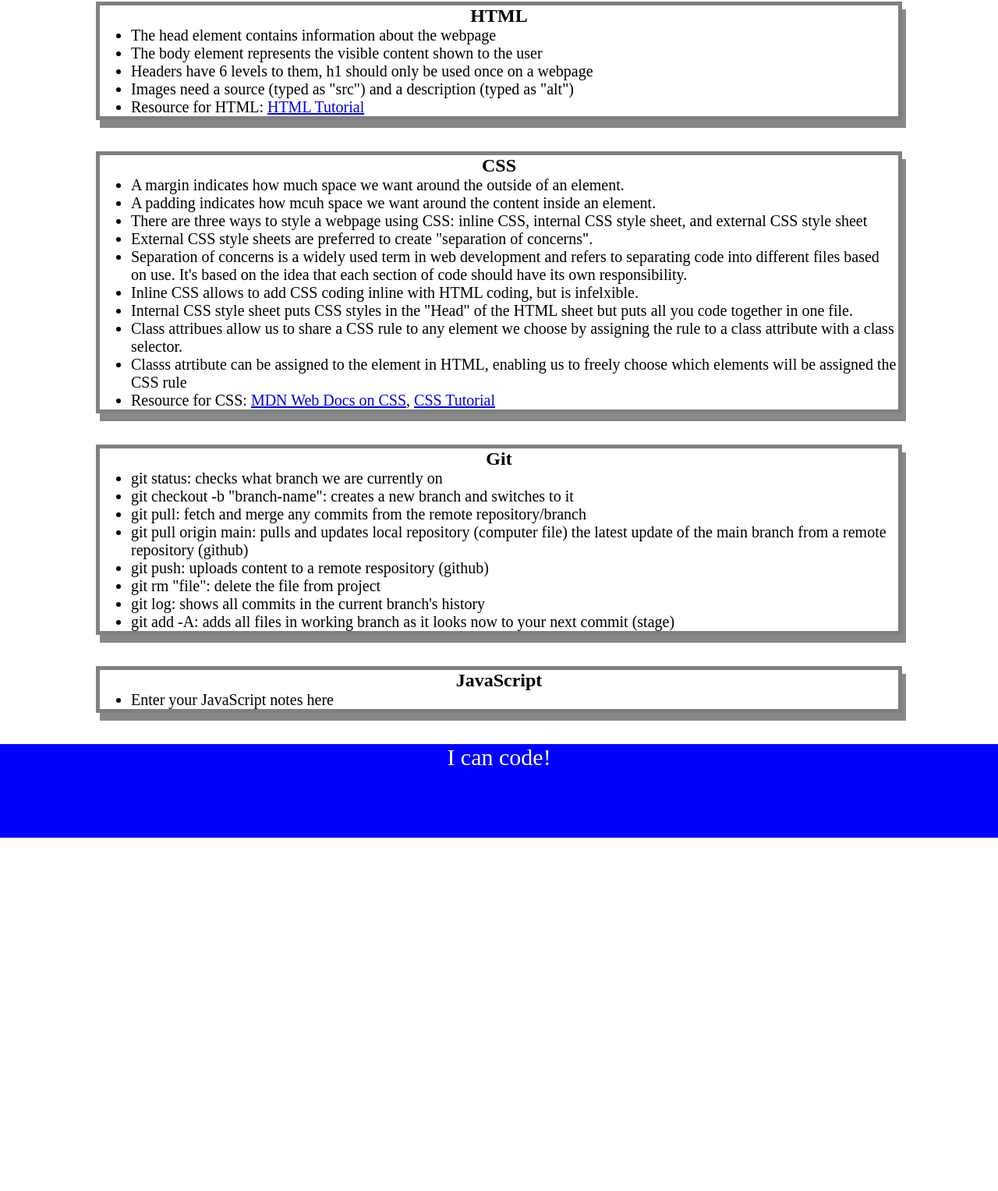
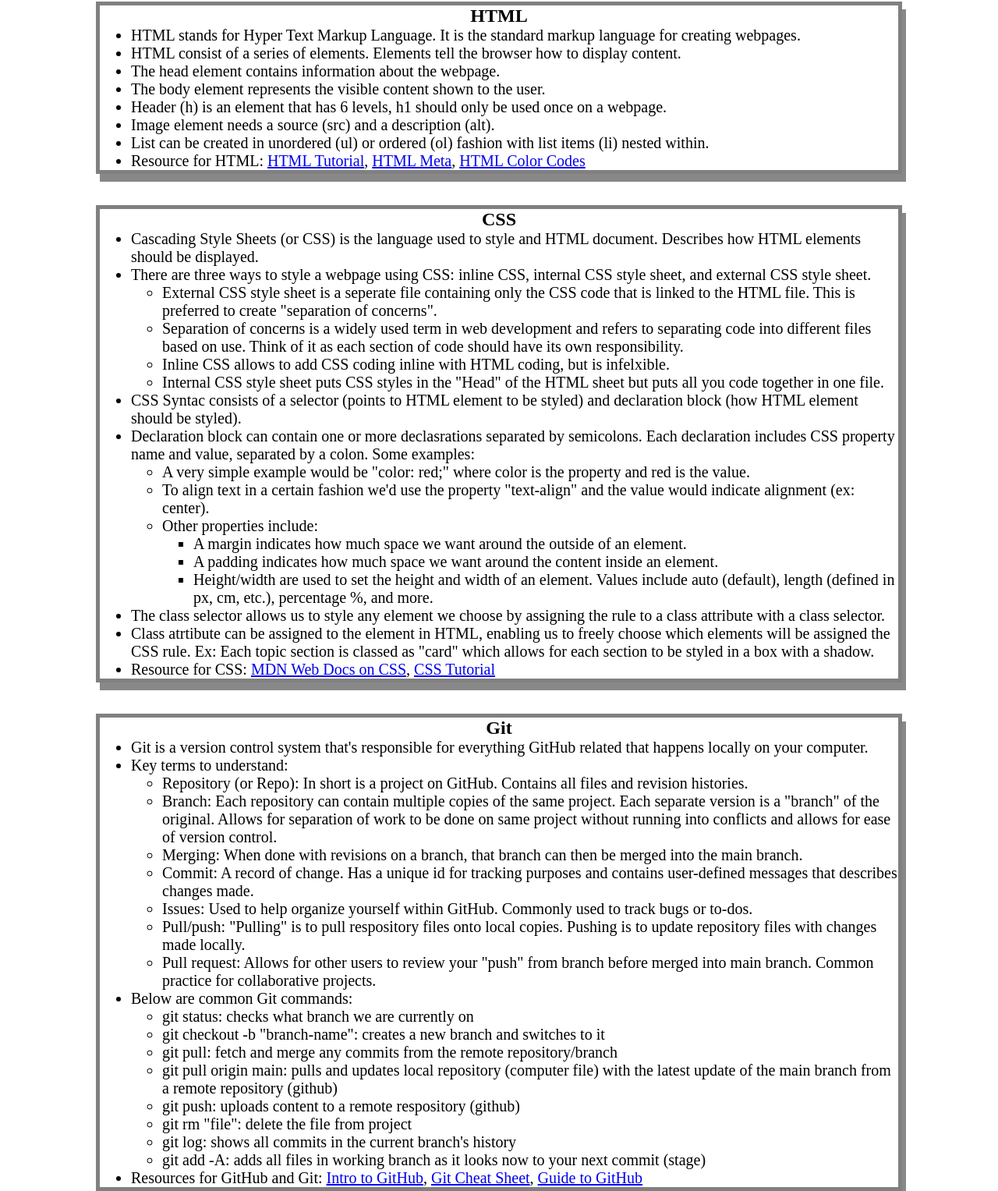
Before and after one commit to Annie-McElroy/prework-study-guide, a plain HTML site: page index.html in a window 1280 px wide. Shown: the part 158-1685 px from the top of the page at 78% size. Before the commit the page ends 1232 px from the top, so only its background shows below. Drawn offline with Linux system fonts and the light colour scheme.

Commit message:
Added rest of javascript code

```diff
--- a/assets/script.js
+++ b/assets/script.js
@@ -1,19 +1,29 @@
 var topics = ['HTML', 'CSS', 'Git', 'JavaScript'];
 
-for(var x = 0; x < topics.length; x++) {
+var randomTopic = topics[Math.floor(Math.random() * topics.length)];
+
+function listTopics() {
+    for (var x = 0; x < topics.length; x++) {
         console.log(topics[x]);
     }
+}
 
-/*
-if (topic === 'HTML') {
+function selectTopic () {
+    if (randomTopic === 'HTML') {
         console.log("Let's study HTML!");
-} else if (topic ==='CSS') {
+    } else if (randomTopic ==='CSS') {
         console.log("Let's study CSS!");
-} else if (topic === 'Git') {
+    } else if (randomTopic === 'Git') {
         console.log("Let's study Git!");
-} else if (topic === 'JavaScript') {
+    } else if (randomTopic === 'JavaScript') {
         console.log("Let's study JavaScript!");
     } else {
         console.log('Please try again!');
     }
-*/
+}
+
+console.log('Here are the topics we learned through Prework:')
+listTopics()
+
+console.log('Which topic should we study first?')
+selectTopic()
--- a/index.html
+++ b/index.html
@@ -17,26 +17,42 @@
       <section class="card" id="html-section">
         <h2>HTML</h2>
         <ul>
-          <li>The head element contains information about the webpage</li>
-          <li>The body element represents the visible content shown to the user</li>
-          <li>Headers have 6 levels to them, h1 should only be used once on a webpage</li>
-          <li>Images need a source (typed as "src") and a description (typed as "alt")</li>
-          <li>Resource for HTML: <a href="https://www.w3schools.com/html/default.asp">HTML Tutorial</a></li>
+          <li>HTML stands for Hyper Text Markup Language. It is the standard markup language for creating webpages.</li>
+          <li>HTML consist of a series of elements. Elements tell the browser how to display content.</li>
+          <li>The head element contains information about the webpage.</li>
+          <li>The body element represents the visible content shown to the user.</li>
+          <li>Header (h) is an element that has 6 levels, h1 should only be used once on a webpage.</li>
+          <li>Image element needs a source (src) and a description (alt).</li>
+          <li>List can be created in unordered (ul) or ordered (ol) fashion with list items (li) nested within.</li>
+          <li>Resource for HTML: <a href="https://www.w3schools.com/html/default.asp">HTML Tutorial</a>, <a href="https://www.w3schools.com/tags/tag_meta.asp">HTML Meta</a>, <a href="https://htmlcolorcodes.com/">HTML Color Codes</a></li>
         </ul>
       </section>
 
       <section class="card" id="css-section">
         <h2>CSS</h2>
         <ul>
-          <li>A margin indicates how much space we want around the outside of an element.</li>
-          <li>A padding indicates how mcuh space we want around the content inside an element.</li>
-          <li>There are three ways to style a webpage using CSS: inline CSS, internal CSS style sheet, and external CSS style sheet</li>
-          <li>External CSS style sheets are preferred to create "separation of concerns".</li>
-          <li>Separation of concerns is a widely used term in web development and refers to separating code into different files based on use. It's based on the idea that each section of code should have its own responsibility.</li>
+          <li>Cascading Style Sheets (or CSS) is the language used to style and HTML document. Describes how HTML elements should be displayed.</li>
+          <li>There are three ways to style a webpage using CSS: inline CSS, internal CSS style sheet, and external CSS style sheet.</li>
+            <ul>
+              <li>External CSS style sheet is a seperate file containing only the CSS code that is linked to the HTML file. This is preferred to create "separation of concerns".</li>
+              <li>Separation of concerns is a widely used term in web development and refers to separating code into different files based on use. Think of it as each section of code should have its own responsibility.</li>
               <li>Inline CSS allows to add CSS coding inline with HTML coding, but is infelxible.</li>
               <li>Internal CSS style sheet puts CSS styles in the "Head" of the HTML sheet but puts all you code together in one file.</li>
-          <li>Class attribues allow us to share a CSS rule to any element we choose by assigning the rule to a class attribute with a class selector.</li>
-          <li>Classs atrtibute can be assigned to the element in HTML, enabling us to freely choose which elements will be assigned the CSS rule</li>
+            </ul>
+          <li>CSS Syntac consists of a selector (points to HTML element to be styled) and declaration block (how HTML element should be styled).</li>
+          <li>Declaration block can contain one or more declasrations separated by semicolons. Each declaration includes CSS property name and value, separated by a colon. Some examples:</li>
+            <ul>
+              <li>A very simple example would be "color: red;" where color is the property and red is the value.</li>
+              <li>To align text in a certain fashion we'd use the property "text-align" and the value would indicate alignment (ex: center).</li>
+              <li>Other properties include:</li>
+                <ul>
+                  <li>A margin indicates how much space we want around the outside of an element.</li>
+                  <li>A padding indicates how much space we want around the content inside an element.</li>
+                  <li>Height/width are used to set the height and width of an element. Values include auto (default), length (defined in px, cm, etc.), percentage %, and more.</li>
+                </ul>
+            </ul>
+          <li>The class selector allows us to style any element we choose by assigning the rule to a class attribute with a class selector.</li>
+          <li>Class atrtibute can be assigned to the element in HTML, enabling us to freely choose which elements will be assigned the CSS rule. Ex: Each topic section is classed as "card" which allows for each section to be styled in a box with a shadow.</li>
           <li>Resource for CSS: <a href="https://developer.mozilla.org/en-US/docs/Web/CSS">MDN Web Docs on CSS</a>, <a href="https://www.w3schools.com/css/default.asp">CSS Tutorial</a></li>
         </ul>
       </section>
@@ -44,21 +60,50 @@
       <section class="card" id="git-section">
         <h2>Git</h2>
         <ul>
+          <li>Git is a version control system that's responsible for everything GitHub related that happens locally on your computer.</li>
+          <li>Key terms to understand:
+            <ul>
+              <li>Repository (or Repo): In short is a project on GitHub. Contains all files and revision histories.</li>
+              <li>Branch: Each repository can contain multiple copies of the same project. Each separate version is a "branch" of the original. Allows for separation of work to be done on same project without running into conflicts and allows for ease of version control.</li>
+              <li>Merging: When done with revisions on a branch, that branch can then be merged into the main branch.</li>
+              <li>Commit: A record of change. Has a unique id for tracking purposes and contains user-defined messages that describes changes made.</li>
+              <li>Issues: Used to help organize yourself within GitHub. Commonly used to track bugs or to-dos.</li>
+              <li>Pull/push: "Pulling" is to pull respository files onto local copies. Pushing is to update repository files with changes made locally.</li>
+              <li>Pull request: Allows for other users to review your "push" from branch before merged into main branch. Common practice for collaborative projects.</li>
+            </ul>
+          </li>
+          <li>Below are common Git commands:</li>
+            <ul>
               <li>git status: checks what branch we are currently on</li>
               <li>git checkout -b "branch-name": creates a new branch and switches to it</li>
               <li>git pull: fetch and merge any commits from the remote repository/branch</li>
-          <li>git pull origin main: pulls and updates local repository (computer file) the latest update of the main branch from a remote repository (github)</li>
+              <li>git pull origin main: pulls and updates local repository (computer file) with the latest update of the main branch from a remote repository (github)</li>
               <li>git push: uploads content to a remote respository (github)</li>
               <li>git rm "file": delete the file from project</li>
               <li>git log: shows all commits in the current branch's history</li>
               <li>git add -A: adds all files in working branch as it looks now to your next commit (stage)</li>
+            </ul>
+          <li>Resources for GitHub and Git: <a href="https://handbook.tts.gsa.gov/training-and-development/intro-to-github/">Intro to GitHub</a>, <a href="https://education.github.com/git-cheat-sheet-education.pdf">Git Cheat Sheet</a>, <a href="https://unito.io/blog/guide-to-github-for-project-managers/">Guide to GitHub</a></li>
         </ul>
       </section>
 
       <section class="card" id="javascript-section">
         <h2>JavaScript</h2>
         <ul>
-          <li>Enter your JavaScript notes here</li>
+          <li>JavaScript adds interactivity to a website.</li>
+          <li>Variables are containers that store values. Example: Variable is a box called "Shape", the value Circle is contained in the box "Shape".</li>
+          <li>There are several types of variables:</li>
+            <ul>
+              <li>String: A squences of text, must be enclosed in single or double quote marks.</li>
+              <li>Number: Used for numbers. Does not have quotes around them.</li>
+              <li>Boolean: True/False value. True/False are special keywords that don't require quote marks.</li>
+              <li>Array: Strucutre that allows storing mulitple values in a single reference. Example: Variable "Shapes" stores the values Circle, Square, and Triangle.</li>
+              <li>Object: Everything in JavaScript is an object and can be stored in a variable.</li>
+            </ul>
+          <li>Conditionals are code strucutres used to test if an expression returns true or not. A very common conditional is the "if...else" statement.</li>
+          <li>Functions defines a block of code to perform a specific task. Functions do not excute automatically, instead you must call a fuction by name in order to execute. This allows the code to be more reasily reusable and ease of control.</li>
+          <li>JavaScript supports control flow statements. Control flow is the order in which a computer executes code in a script.</li>
+          <li> Resources for JavaScript: <a href="https://developer.mozilla.org/en-US/docs/Learn/Getting_started_with_the_web/JavaScript_basics">MDM JavaScript Basics</a>, <a href="https://developer.mozilla.org/en-US/docs/Web/JavaScript/Data_structures">Data Types and Strucutres</a>, <a href="https://developer.mozilla.org/en-US/docs/Web/JavaScript/Reference/Global_Objects/Math">Math</a></li>
         </ul>
       </section>
     </main>
```
Lines whose indentation alone changed are shown as unchanged.
